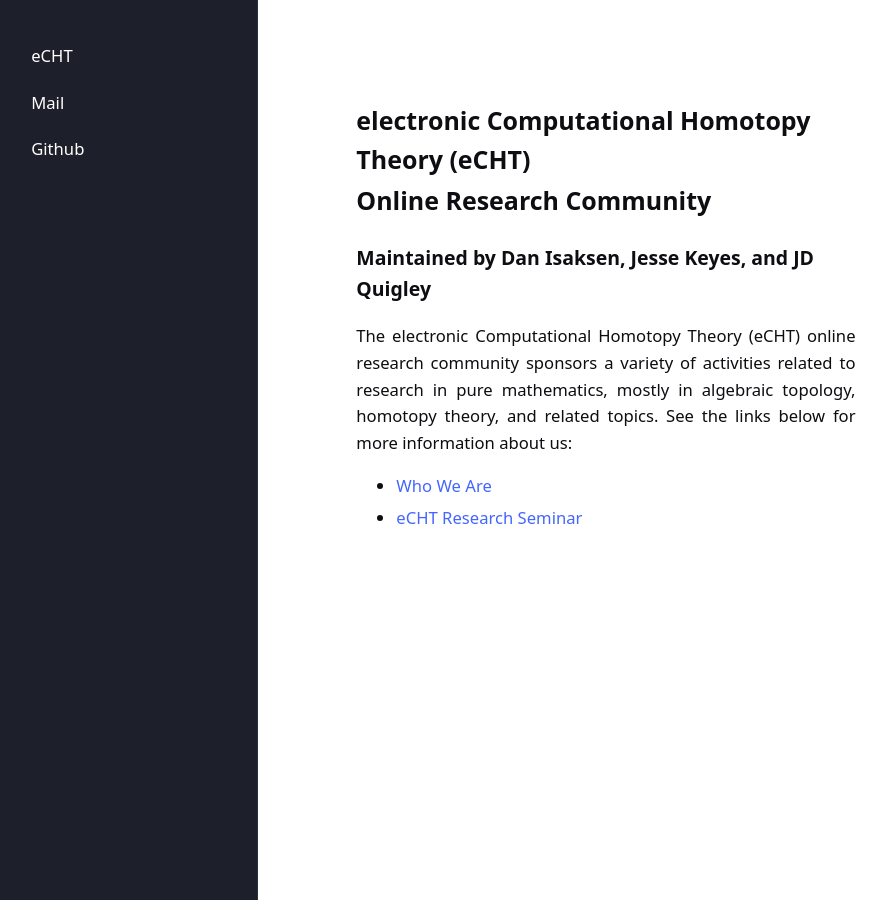
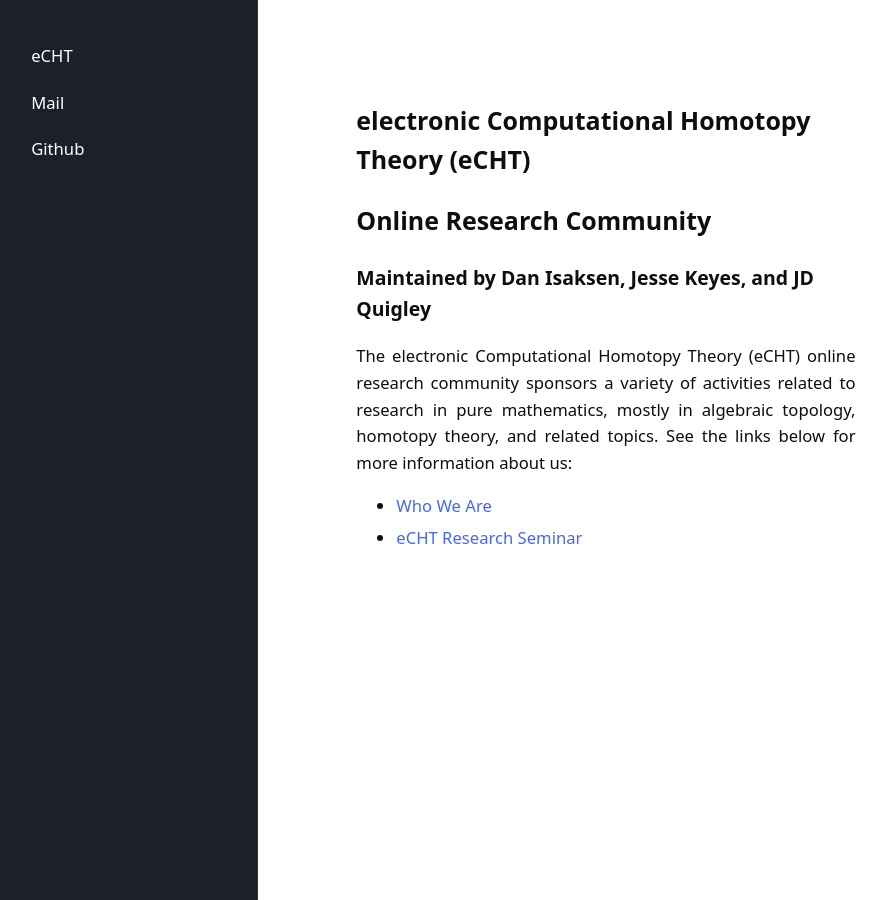
Before and after one commit to eCHTorc/eCHTorc.github.io, a Jekyll site: the page built from index.md, in a window 1280 px wide. Shown: the whole page, without its empty margins (43-930 px from the left). Built offline with Jekyll 4.4.1, drawn with Linux system fonts in a browser that asks for light colours; our own code applies the rules of GitHub Pages for plain Markdown files.

Commit message:
Update index.md

```diff
--- a/index.md
+++ b/index.md
@@ -2,7 +2,7 @@
   <h1> electronic Computational Homotopy Theory (eCHT) </h1>
 </div>
 
-<span style="display:block; margin-top:-20px;"> </span>
+<span style="display:block; margin-top:20px;"> </span>
 
 <div style="text-align: left;">
   <h2>Online Research Community</h2>
```
